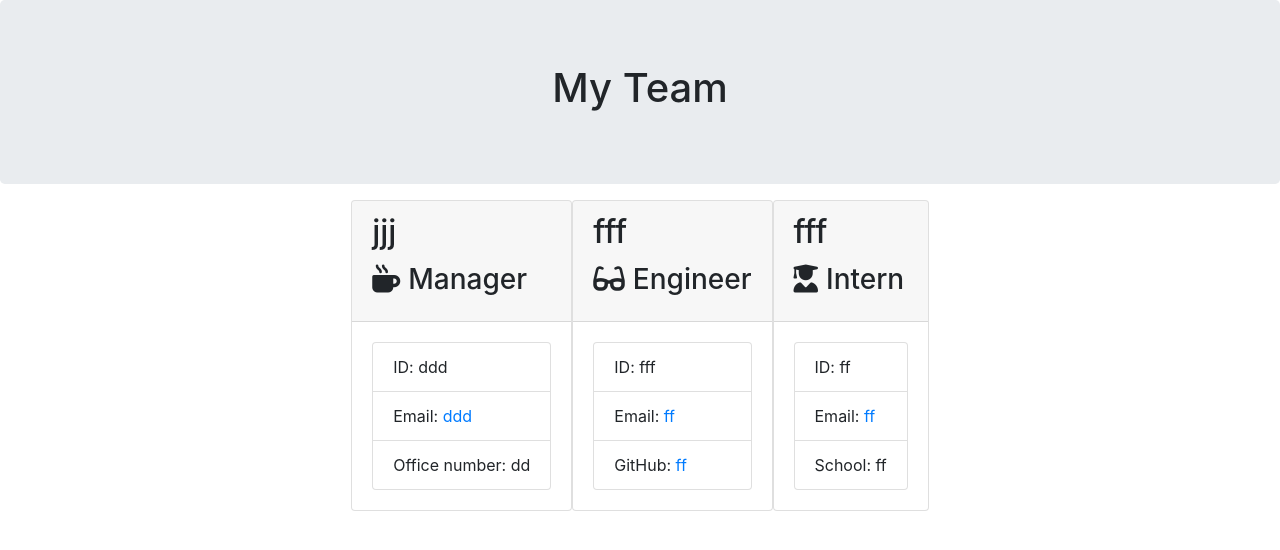
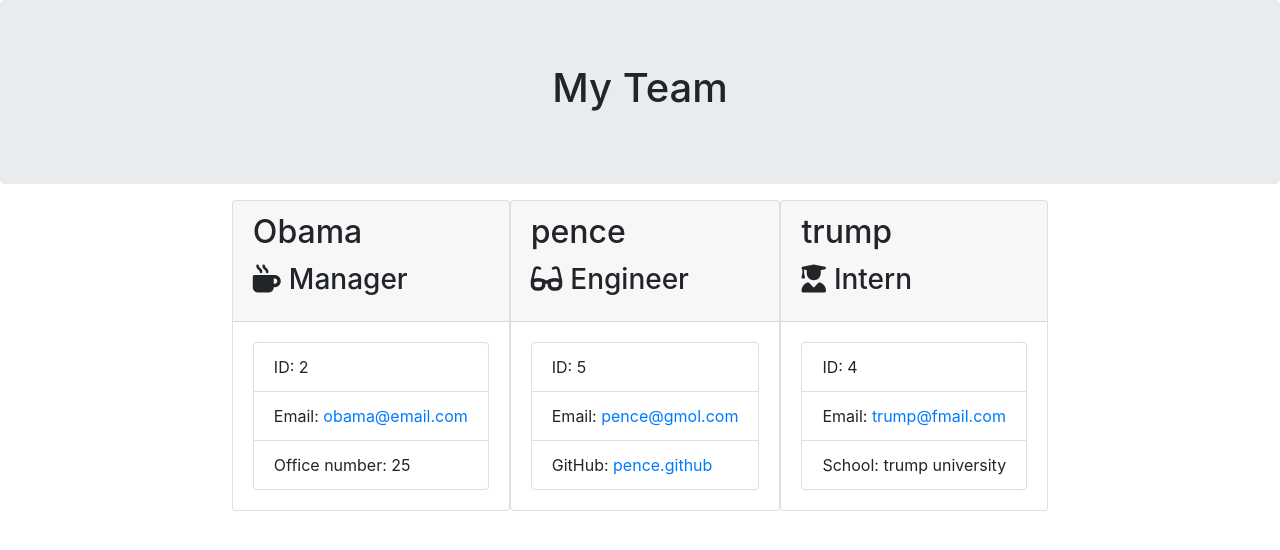
Before and after one commit to Antecode01/-Team-Profile-Generator, a website: page team.html in a window 1280 px wide. Drawn offline with nearby package versions, Linux system fonts and the light colour scheme.

```diff
--- a/team.html
+++ b/team.html
@@ -1,17 +1,14 @@
 <!DOCTYPE html>
 <html lang="en">
+
 <head>
     <meta charset="UTF-8" />
     <meta name="viewport" content="width=device-width, initial-scale=1.0" />
     <meta http-equiv="X-UA-Compatible" content="ie=edge" />
     <title>My Team</title>
-    <link
-      rel="stylesheet"
-      href="https://stackpath.bootstrapcdn.com/bootstrap/4.3.1/css/bootstrap.min.css"
-      integrity="sha384-ggOyR0iXCbMQv3Xipma34MD+dH/1fQ784/j6cY/iJTQUOhcWr7x9JvoRxT2MZw1T"
-      crossorigin="anonymous"
-    />
-    <link rel="stylesheet" href="style.css" />
+    <link rel="stylesheet" href="https://stackpath.bootstrapcdn.com/bootstrap/4.3.1/css/bootstrap.min.css"
+        integrity="sha384-ggOyR0iXCbMQv3Xipma34MD+dH/1fQ784/j6cY/iJTQUOhcWr7x9JvoRxT2MZw1T" crossorigin="anonymous">
+    <link rel="stylesheet" href="style.css">
     <script src="https://kit.fontawesome.com/c502137733.js"></script>
 </head>
 
@@ -28,65 +25,47 @@
             <div class="team-area col-12 d-flex justify-content-center">
                 <div class="card employee-card">
     <div class="card-header">
-              <h2 class="card-title">jjj</h2>
-              <h3 class="card-title">
-                <i class="fas fa-mug-hot mr-2"></i>Manager
-              </h3>
+        <h2 class="card-title">Obama</h2>
+        <h3 class="card-title"><i class="fas fa-mug-hot mr-2"></i>Manager</h3>
     </div>
     <div class="card-body">
         <ul class="list-group">
-                <li class="list-group-item">ID: ddd</li>
-                <li class="list-group-item">
-                  Email: <a href="mailto:ddd">ddd</a>
-                </li>
-                <li class="list-group-item">Office number: dd</li>
+            <li class="list-group-item">ID: 2</li>
+            <li class="list-group-item">Email: <a href="mailto:obama@email.com">obama@email.com</a></li>
+            <li class="list-group-item">Office number: 25</li>
         </ul>
     </div>
 </div>
 <div class="card employee-card">
     <div class="card-header">
-              <h2 class="card-title">fff</h2>
-              <h3 class="card-title">
-                <i class="fas fa-glasses mr-2"></i>Engineer
-              </h3>
+        <h2 class="card-title">pence</h2>
+        <h3 class="card-title"><i class="fas fa-glasses mr-2"></i>Engineer</h3>
     </div>
     <div class="card-body">
         <ul class="list-group">
-                <li class="list-group-item">ID: fff</li>
-                <li class="list-group-item">
-                  Email: <a href="mailto:ff">ff</a>
-                </li>
-                <li class="list-group-item">
-                  GitHub:
-                  <a
-                    href="https://github.com/ff"
-                    target="_blank"
-                    rel="noopener noreferrer"
-                    >ff</a
-                  >
-                </li>
+            <li class="list-group-item">ID: 5</li>
+            <li class="list-group-item">Email: <a href="mailto:pence@gmol.com">pence@gmol.com</a></li>
+            <li class="list-group-item">GitHub: <a href="https://github.com/pence.github" target="_blank" rel="noopener noreferrer">pence.github</a></li>
         </ul>
     </div>
 </div>
 <div class="card employee-card">
     <div class="card-header">
-              <h2 class="card-title">fff</h2>
-              <h3 class="card-title">
-                <i class="fas fa-user-graduate mr-2"></i>Intern
-              </h3>
+        <h2 class="card-title">trump</h2>
+        <h3 class="card-title"><i class="fas fa-user-graduate mr-2"></i>Intern</h3>
     </div>
     <div class="card-body">
         <ul class="list-group">
-                <li class="list-group-item">ID: ff</li>
-                <li class="list-group-item">
-                  Email: <a href="mailto:ff">ff</a>
-                </li>
-                <li class="list-group-item">School: ff</li>
+            <li class="list-group-item">ID: 4</li>
+            <li class="list-group-item">Email: <a href="mailto:trump@fmail.com">trump@fmail.com</a></li>
+            <li class="list-group-item">School: trump university</li>
         </ul>
     </div>
 </div>
+
             </div>
         </div>
     </div>
 </body>
+
 </html>
```
Also changed, not shown: Assets/homescreen.png (added), README.md. Lines whose indentation alone changed are shown as unchanged.
